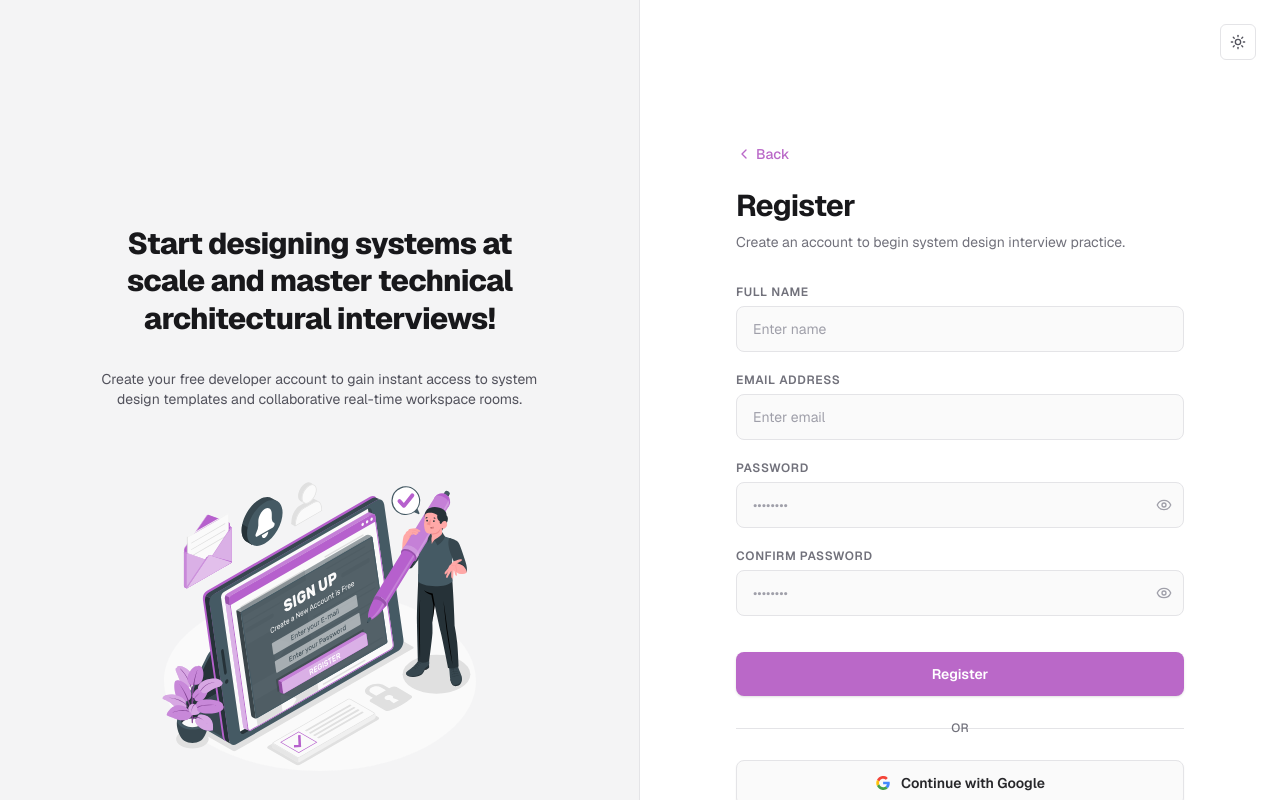
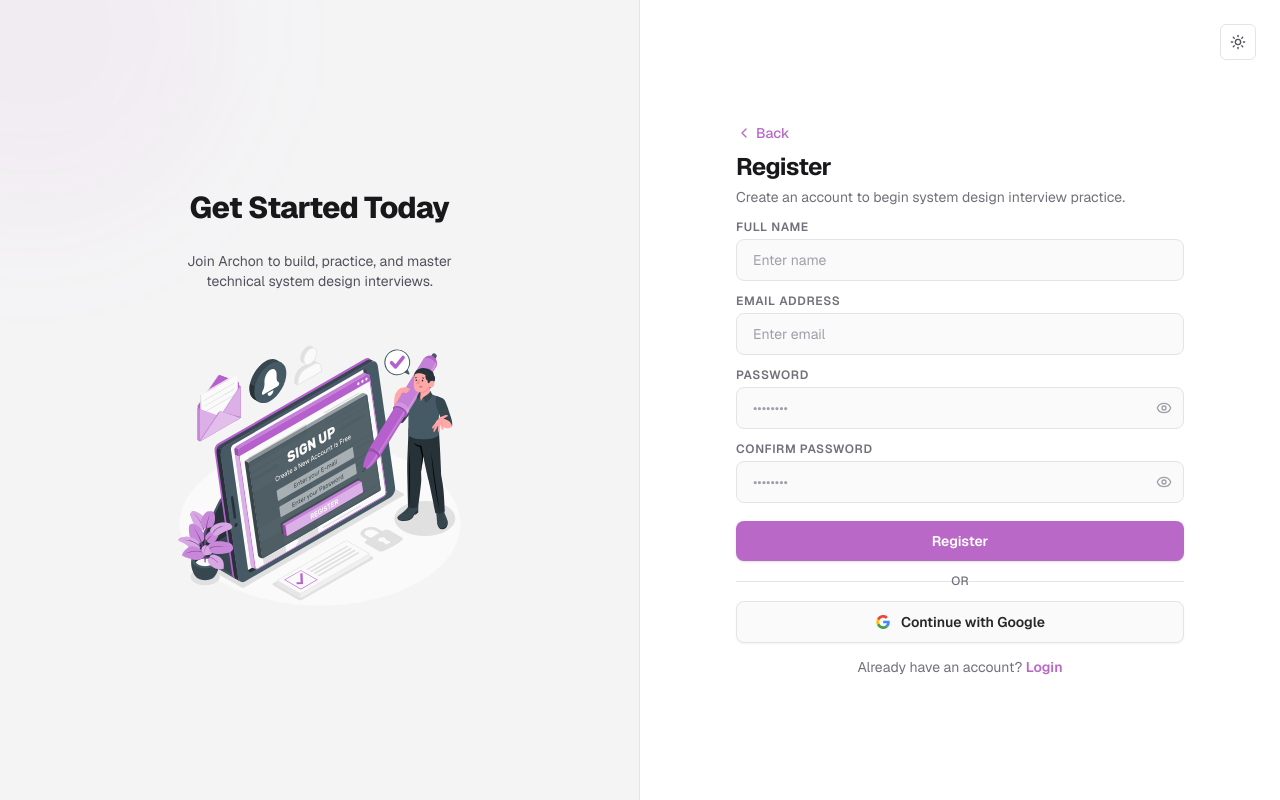
Before and after one commit to Yashvi-saini/archon-frontend, a Next.js app: page /signup in a window 1280 px wide. Shown: the top 800 px of the page. Built offline with nearby package versions, Linux system fonts and the light colour scheme; no server answers.

Commit message:
fix(auth layout): fixed auth layout

```diff
--- a/src/app/(auth)/forgot-password/page.tsx
+++ b/src/app/(auth)/forgot-password/page.tsx
@@ -6,8 +6,8 @@ import { AuthLayout, ForgotPasswordForm } from "@/features/auth";
 export default function ForgotPasswordPage() {
   return (
     <AuthLayout
-      title="No worries, we've got you covered. Let's restore your access."
-      subtitle="Follow the step-by-step security checks to verify your identity and safely update your system design platform credentials."
+      title="Forgot Password?"
+      subtitle="No worries, we will send you security instructions to safely reset your password."
       illustrationSrc="/illustrations/Forgot password-amico.svg"
       illustrationAlt="Forgot Password Illustration"
     >
--- a/src/app/(auth)/login/page.tsx
+++ b/src/app/(auth)/login/page.tsx
@@ -9,8 +9,8 @@ export const metadata = {
 export default function LoginPage() {
   return (
     <AuthLayout
-      title="Continue your journey of coding excellence and unlock new challenges with every round!"
-      subtitle="Join collaborative whiteboard interviews, code side-by-side with peers, and get immediate AI-driven engineering evaluations."
+      title="Welcome Back!"
+      subtitle="Log in to access your secure developer workspace and collaborative design panels."
       illustrationSrc="/illustrations/Login-amico.svg"
       illustrationAlt="Login Illustration"
     >
--- a/src/app/(auth)/reset-password/page.tsx
+++ b/src/app/(auth)/reset-password/page.tsx
@@ -6,8 +6,8 @@ import { AuthLayout, ResetPasswordForm } from "@/features/auth";
 export default function ResetPasswordPage() {
   return (
     <AuthLayout
-      title="Choose a secure password and get back to mastering system design."
-      subtitle="Follow the security guidelines to update your credentials and access your design panels."
+      title="Reset Password"
+      subtitle="Create a strong, secure new password for your Archon developer account."
       illustrationSrc="/illustrations/Reset password-amico.svg"
       illustrationAlt="Reset Password Illustration"
     >
--- a/src/app/(auth)/signup/page.tsx
+++ b/src/app/(auth)/signup/page.tsx
@@ -8,8 +8,8 @@ export const metadata = {
 export default function SignupPage() {
   return (
     <AuthLayout
-      title="Start designing systems at scale and master technical architectural interviews!"
-      subtitle="Create your free developer account to gain instant access to system design templates and collaborative real-time workspace rooms."
+      title="Get Started Today"
+      subtitle="Join Archon to build, practice, and master technical system design interviews."
       illustrationSrc="/illustrations/Sign up-amico.svg"
       illustrationAlt="Signup Illustration"
     >
--- a/src/app/(auth)/verify-otp/page.tsx
+++ b/src/app/(auth)/verify-otp/page.tsx
@@ -6,8 +6,8 @@ import { AuthLayout, VerifyOtpForm } from "@/features/auth";
 function VerifyOtpContent() {
   return (
     <AuthLayout
-      title="Confirm your identity to secure your workspace."
-      subtitle="Please enter the verification code sent to your email to complete verification."
+      title="Verify Identity"
+      subtitle="Enter the secure 6-digit verification code sent to your registered email."
       illustrationSrc="/illustrations/Enter OTP-amico.svg"
       illustrationAlt="Enter OTP Illustration"
     >
--- a/src/app/(auth)/verify-reset-otp/page.tsx
+++ b/src/app/(auth)/verify-reset-otp/page.tsx
@@ -5,8 +5,8 @@ import { AuthLayout, VerifyResetOtpForm } from "@/features/auth";
 function VerifyResetOtpContent() {
   return (
     <AuthLayout
-      title="Verify verification code."
-      subtitle="Enter the code sent to your registered email to set a new password."
+      title="Confirm Reset OTP"
+      subtitle="Enter the secure verification code sent to your email to authorize password reset."
       illustrationSrc="/illustrations/Enter OTP-amico.svg"
       illustrationAlt="Verify Reset OTP"
     >
--- a/src/features/auth/components/auth-layout.tsx
+++ b/src/features/auth/components/auth-layout.tsx
@@ -2,7 +2,6 @@
 
 import React from "react";
 import Image from "next/image";
-import Link from "next/link";
 import { ThemeToggle } from "@/components/layout/theme-toggle";
 
 interface AuthLayoutProps {
@@ -21,19 +20,22 @@ export function AuthLayout({
   illustrationAlt,
 }: AuthLayoutProps) {
   return (
-    <div className="min-h-screen grid grid-cols-1 lg:grid-cols-2 bg-background text-foreground transition-colors duration-200 ">
+    <div className="min-h-screen lg:h-screen lg:max-h-screen lg:overflow-hidden grid grid-cols-1 lg:grid-cols-2 bg-background text-foreground transition-colors duration-200">
 
-      {/* Left Column - Slogan & Illustration*/}
-      <div className="hidden lg:flex flex-col justify-between p-12 bg-zinc-100 dark:bg-[#1a1d24] transition-colors duration-200 relative overflow-hidden border-r border-border">
+      {/* Left Column - Slogan & Illustration (Centered, compact) */}
+      <div className="hidden lg:flex flex-col justify-center p-8 xl:p-12 bg-zinc-100 dark:bg-[#1a1d24] transition-colors duration-200 relative overflow-hidden border-r border-border">
+        {/* Decorative background ambient glow */}
+        <div className="absolute -top-40 -left-40 w-96 h-96 bg-primary/5 rounded-full blur-3xl" />
+
         {/* Content & Illustration */}
-        <div className="flex flex-col items-center justify-center flex-1 max-w-md mx-auto text-center gap-8 py-12">
-          <h2 className="text-3xl font-extrabold tracking-tight text-zinc-900 dark:text-zinc-100 leading-tight">
+        <div className="flex flex-col items-center justify-center max-w-md mx-auto text-center gap-6 py-4 z-10">
+          <h2 className="text-2xl xl:text-3xl font-extrabold tracking-tight text-zinc-900 dark:text-zinc-100 leading-tight">
             {title}
           </h2>
-          <p className="text-zinc-600 dark:text-zinc-400 text-sm">
+          <p className="text-zinc-600 dark:text-zinc-400 text-sm max-w-xs">
             {subtitle}
           </p>
-          <div className="relative w-72 h-72 sm:w-80 sm:h-80 select-none pointer-events-none mt-4">
+          <div className="relative w-64 h-64 xl:w-72 xl:h-72 select-none pointer-events-none mt-2">
             <Image
               src={illustrationSrc}
               alt={illustrationAlt}
@@ -43,25 +45,20 @@ export function AuthLayout({
             />
           </div>
         </div>
-
       </div>
 
       {/* Right Column - Auth Form Panel */}
-      <div className="flex flex-col justify-between p-8 sm:p-12 md:p-16 lg:p-24 bg-white dark:bg-[#0f1115] transition-colors duration-200 relative">
+      <div className="flex flex-col justify-between p-6 sm:p-10 md:p-12 lg:py-6 lg:px-12 xl:py-8 xl:px-16 bg-white dark:bg-[#0f1115] transition-colors duration-200 relative overflow-hidden">
         {/* Floating Utilities */}
-        <div className="absolute top-6 right-6 flex items-center gap-4">
+        <div className="absolute top-6 right-6 flex items-center gap-4 z-20">
           <ThemeToggle />
         </div>
 
         {/* Form Container */}
-        <div className="flex-1 flex flex-col justify-center max-w-md w-full mx-auto py-12">
+        <div className="flex-1 flex flex-col justify-center max-w-md w-full mx-auto py-4 xl:py-6 z-10">
           {children}
         </div>
 
-        {/* Mobile Brand Footer */}
-        <div className="lg:hidden text-center text-xs text-zinc-500 mt-8">
-          &copy; {new Date().getFullYear()} All rights reserved.
-        </div>
       </div>
 
     </div>
--- a/src/features/auth/components/signup-form.tsx
+++ b/src/features/auth/components/signup-form.tsx
@@ -111,25 +111,25 @@ export function SignupForm() {
       {/* Back Button */}
       <Link
         href="/"
-        className="inline-flex items-center gap-1 text-sm font-medium text-primary hover:opacity-85 transition-opacity mb-6 group w-fit cursor-pointer"
+        className="inline-flex items-center gap-1 text-sm font-medium text-primary hover:opacity-85 transition-opacity mb-2 group w-fit cursor-pointer"
       >
         <ChevronLeft className="h-4 w-4 transform group-hover:-translate-x-0.5 transition-transform" />
         Back
       </Link>
 
       {/* Header */}
-      <div className="flex flex-col gap-2 mb-8">
-        <h1 className="text-3xl font-bold tracking-tight text-zinc-900 dark:text-zinc-50">Register</h1>
+      <div className="flex flex-col gap-1 mb-3">
+        <h1 className="text-2xl font-bold tracking-tight text-zinc-900 dark:text-zinc-50">Register</h1>
         <p className="text-sm text-zinc-500 dark:text-zinc-400">
           Create an account to begin system design interview practice.
         </p>
       </div>
 
       {/* Form */}
-      <form onSubmit={handleRegisterSubmit} className="flex flex-col gap-5">
+      <form onSubmit={handleRegisterSubmit} className="flex flex-col gap-3">
 
         {/* Name */}
-        <div className="flex flex-col gap-1.5">
+        <div className="flex flex-col gap-1">
           <label
             htmlFor="name"
             className={`text-xs font-semibold uppercase tracking-wider transition-colors ${
@@ -146,7 +146,7 @@ export function SignupForm() {
             onChange={(e) => handleChange("name", e.target.value)}
             onBlur={() => handleBlur("name")}
             placeholder="Enter name"
-            className={`w-full px-4 py-3 bg-zinc-50 dark:bg-zinc-900/50 border rounded-lg text-sm text-foreground placeholder-zinc-400 dark:placeholder-zinc-600 focus:outline-hidden focus:ring-2 transition-all ${
+            className={`w-full px-4 py-2.5 bg-zinc-50 dark:bg-zinc-900/50 border rounded-lg text-sm text-foreground placeholder-zinc-400 dark:placeholder-zinc-600 focus:outline-hidden focus:ring-2 transition-all ${
               ((touched.name || name) && errors.name)
                 ? "border-rose-500 focus:ring-rose-500/20 focus:border-rose-500"
                 : "border-zinc-200 dark:border-zinc-800 focus:ring-primary/20 focus:border-primary"
@@ -158,7 +158,7 @@ export function SignupForm() {
         </div>
 
         {/* Email */}
-        <div className="flex flex-col gap-1.5">
+        <div className="flex flex-col gap-1">
           <label
             htmlFor="email"
             className={`text-xs font-semibold uppercase tracking-wider transition-colors ${
@@ -175,7 +175,7 @@ export function SignupForm() {
             onChange={(e) => handleChange("email", e.target.value)}
             onBlur={() => handleBlur("email")}
             placeholder="Enter email"
-            className={`w-full px-4 py-3 bg-zinc-50 dark:bg-zinc-900/50 border rounded-lg text-sm text-foreground placeholder-zinc-400 dark:placeholder-zinc-600 focus:outline-hidden focus:ring-2 transition-all ${
+            className={`w-full px-4 py-2.5 bg-zinc-50 dark:bg-zinc-900/50 border rounded-lg text-sm text-foreground placeholder-zinc-400 dark:placeholder-zinc-600 focus:outline-hidden focus:ring-2 transition-all ${
               touched.email && errors.email
                 ? "border-rose-500 focus:ring-rose-500/20 focus:border-rose-500"
                 : "border-zinc-200 dark:border-zinc-800 focus:ring-primary/20 focus:border-primary"
@@ -187,7 +187,7 @@ export function SignupForm() {
         </div>
 
         {/* Password */}
-        <div className="flex flex-col gap-1.5">
+        <div className="flex flex-col gap-1">
           <label
             htmlFor="password"
             className={`text-xs font-semibold uppercase tracking-wider transition-colors ${
@@ -205,7 +205,7 @@ export function SignupForm() {
               onChange={(e) => handleChange("password", e.target.value)}
               onBlur={() => handleBlur("password")}
               placeholder="••••••••"
-              className={`w-full pl-4 pr-10 py-3 bg-zinc-50 dark:bg-zinc-900/50 border rounded-lg text-sm text-foreground placeholder-zinc-400 dark:placeholder-zinc-600 focus:outline-hidden focus:ring-2 transition-all ${
+              className={`w-full pl-4 pr-10 py-2.5 bg-zinc-50 dark:bg-zinc-900/50 border rounded-lg text-sm text-foreground placeholder-zinc-400 dark:placeholder-zinc-600 focus:outline-hidden focus:ring-2 transition-all ${
                 touched.password && errors.password
                   ? "border-rose-500 focus:ring-rose-500/20 focus:border-rose-500"
                   : "border-zinc-200 dark:border-zinc-800 focus:ring-primary/20 focus:border-primary"
@@ -225,7 +225,7 @@ export function SignupForm() {
         </div>
 
         {/* Confirm Password */}
-        <div className="flex flex-col gap-1.5">
+        <div className="flex flex-col gap-1">
           <label
             htmlFor="confirm-password"
             className={`text-xs font-semibold uppercase tracking-wider transition-colors ${
@@ -243,7 +243,7 @@ export function SignupForm() {
               onChange={(e) => handleChange("confirmPassword", e.target.value)}
               onBlur={() => handleBlur("confirmPassword")}
               placeholder="••••••••"
-              className={`w-full pl-4 pr-10 py-3 bg-zinc-50 dark:bg-zinc-900/50 border rounded-lg text-sm text-foreground placeholder-zinc-400 dark:placeholder-zinc-600 focus:outline-hidden focus:ring-2 transition-all ${
+              className={`w-full pl-4 pr-10 py-2.5 bg-zinc-50 dark:bg-zinc-900/50 border rounded-lg text-sm text-foreground placeholder-zinc-400 dark:placeholder-zinc-600 focus:outline-hidden focus:ring-2 transition-all ${
                 touched.confirmPassword && errors.confirmPassword
                   ? "border-rose-500 focus:ring-rose-500/20 focus:border-rose-500"
                   : "border-zinc-200 dark:border-zinc-800 focus:ring-primary/20 focus:border-primary"
@@ -269,7 +269,7 @@ export function SignupForm() {
         <button
           type="submit"
           disabled={isLoading}
-          className="w-full mt-4 py-3 px-4 bg-primary hover:opacity-90 text-primary-foreground font-semibold text-sm rounded-lg shadow-sm hover:shadow-md transition-all duration-200 cursor-pointer disabled:opacity-50 disabled:cursor-not-allowed flex items-center justify-center gap-2"
+          className="w-full mt-1.5 py-2.5 px-4 bg-primary hover:opacity-90 text-primary-foreground font-semibold text-sm rounded-lg shadow-sm hover:shadow-md transition-all duration-200 cursor-pointer disabled:opacity-50 disabled:cursor-not-allowed flex items-center justify-center gap-2"
         >
           {isLoading ? (
             <div className="h-4 w-4 border-2 border-primary-foreground border-t-transparent rounded-full animate-spin" />
@@ -280,7 +280,7 @@ export function SignupForm() {
 
       </form>
 
-      <div className="relative my-6">
+      <div className="relative my-3">
         <div className="absolute inset-0 flex items-center">
           <div className="w-full border-t border-zinc-200 dark:border-zinc-800" />
         </div>
@@ -292,14 +292,14 @@ export function SignupForm() {
       <button
         type="button"
         onClick={handleGoogleLogin}
-        className="w-full py-3 px-4 bg-zinc-50 dark:bg-zinc-900/50 border border-zinc-200 dark:border-zinc-800 hover:bg-zinc-100 dark:hover:bg-zinc-900 text-zinc-800 dark:text-zinc-200 font-semibold text-sm rounded-lg shadow-xs transition-all duration-200 cursor-pointer flex items-center justify-center gap-2.5"
+        className="w-full py-2.5 px-4 bg-zinc-50 dark:bg-zinc-900/50 border border-zinc-200 dark:border-zinc-800 hover:bg-zinc-100 dark:hover:bg-zinc-900 text-zinc-800 dark:text-zinc-200 font-semibold text-sm rounded-lg shadow-xs transition-all duration-200 cursor-pointer flex items-center justify-center gap-2.5"
       >
         <img src="/google.svg" alt="Google" className="h-4 w-4" />
         Continue with Google
       </button>
 
       {/* Footer Link */}
-      <p className="text-center text-sm text-zinc-500 dark:text-zinc-400 mt-8">
+      <p className="text-center text-sm text-zinc-500 dark:text-zinc-400 mt-3.5">
         Already have an account?{" "}
         <Link
           href="/login"
```
Also changed, not shown: src/features/auth/components/forgot-password-form.tsx (+7 -7 lines), src/features/auth/components/login-form.tsx (+12 -12 lines), src/features/auth/components/reset-password-form.tsx (+9 -9 lines).
